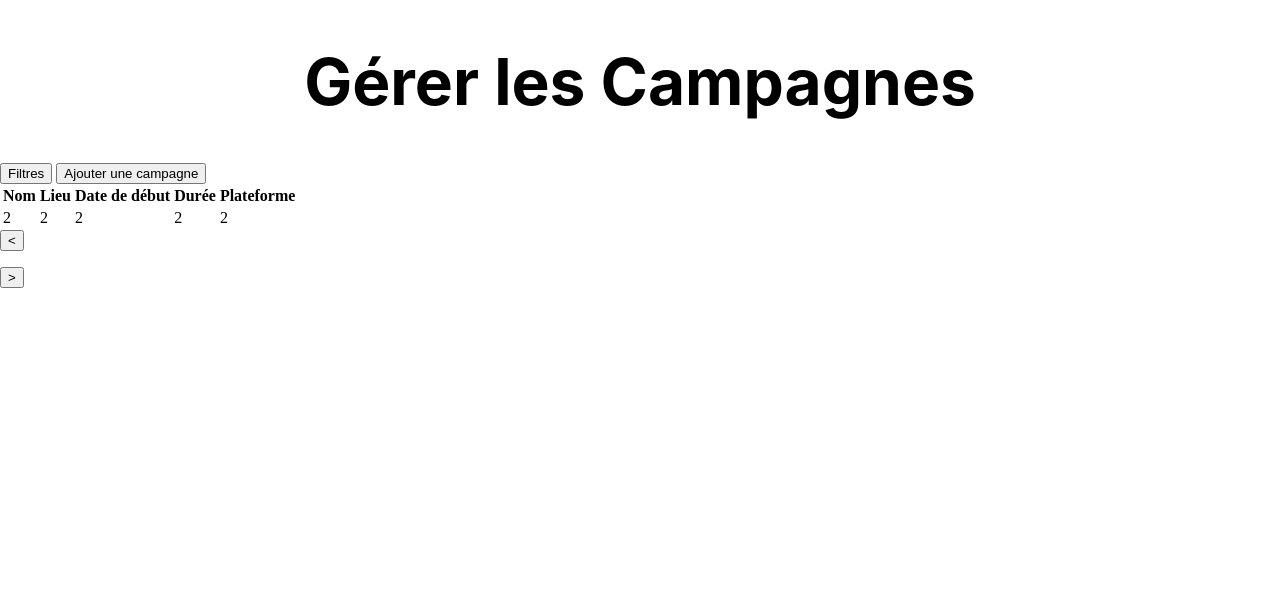
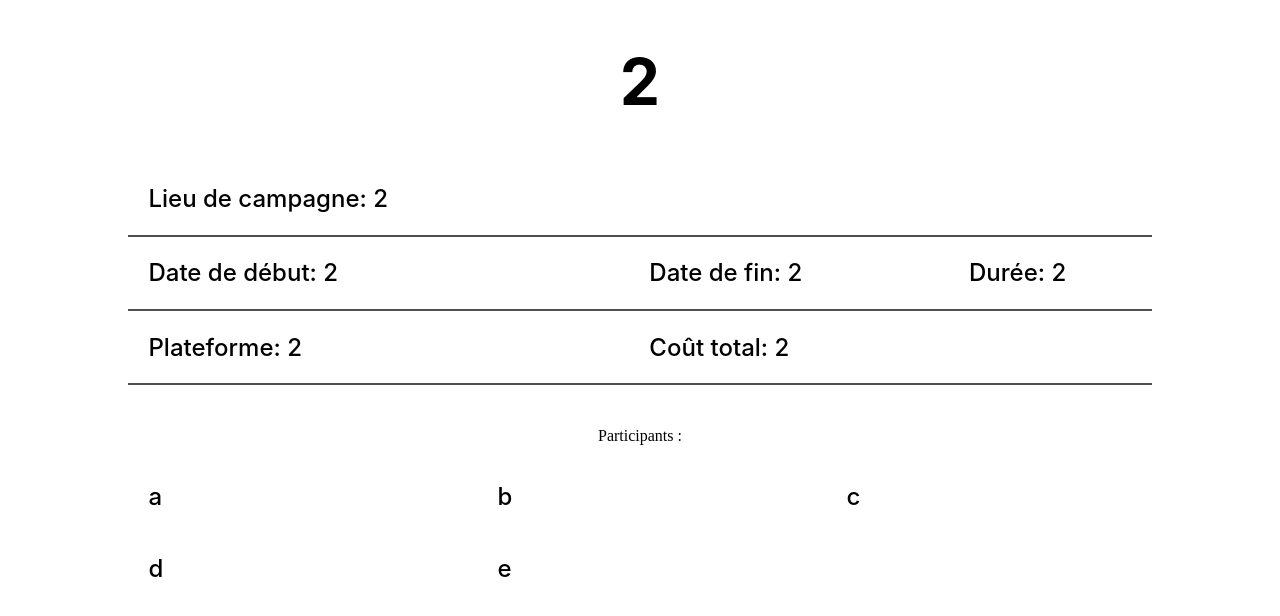
Before and after one commit to QuentinChaufour/SAE_S3_Jurassique_Groupe_W, a Flask app: page / in a window 1280 px wide. Shown: the part 91-707 px from the top of the page. Run offline with Flask 3, Linux system fonts and the light colour scheme.

Commit message:
added style to campaign templates

```diff
--- a/LaboDino/static/css/layout.css
+++ b/LaboDino/static/css/layout.css
@@ -5,6 +5,10 @@ body{
 
 .title{
     text-align: center;
+}
+
+h2{
+    text-align: left;
 }
 
 #navbar {
@@ -51,13 +55,13 @@ body{
     margin: 2vh;
 }
 
-#box_container{
+.box_container{
     display: flex;
     flex-direction: column;
     align-items: center;
 }
 
-#box_block{
+.box_block{
     margin-top: 2vh;
     padding: 2vh;
     width: 50vw;
@@ -114,3 +118,58 @@ body{
     align-items: center;
     margin: 5%;
 }
+
+.table-btn{
+    display: flex;
+    justify-content: center;
+    align-items: center;
+    width: 90%;
+    margin-bottom: 2%;
+    gap: 5%;
+}
+
+table {
+    width: 80%;
+    margin: 0 auto;
+}
+
+.btn-filter{
+    margin-right: 25%;
+    padding: 1%;
+}
+
+#btn-add-campaign{
+    flex-grow: 1;
+    margin-right: 35%;
+    padding: 1%;
+}
+
+.pagination{
+    display: flex;
+    justify-content: center;
+    align-items: center;
+    gap: 2rem;
+    margin-top: 2vh;
+}
+
+th {
+    padding: 1%;
+    text-align: center;
+}
+
+.table-borders {
+    width: 90%;
+}
+
+.table-borders-bottom td{
+    padding: 2%;
+}
+
+.table-borders-bottom {
+    width: 80%;
+    margin-bottom: 2%;
+}
+
+#participant-table td {
+    padding: 2%;
+}
--- a/LaboDino/static/css/style.css
+++ b/LaboDino/static/css/style.css
@@ -2,7 +2,16 @@
     background: #BEEAC5;
 }
 
-.title{
+.typographie {
+    color: #000;
+    font-family: Inter;
+    font-size: 2rem;
+    font-style: normal;
+    font-weight: 500;
+    line-height: 130%;
+}
+
+.title {
     color: #000;
     font-family: Inter;
     font-size: 64px;
@@ -100,3 +109,48 @@
 #budget-form-submit input:hover {
     background: rgb(123, 255, 185);
 }
+
+table {
+    border-collapse: collapse;
+}
+
+.table-borders tr {
+    border: 2px solid #4F4F4F;
+}
+
+.table-borders tr:not(.header-row):hover {
+    background-color: #494747;
+    transition: ease-in-out 0.3s;
+}
+
+.btn-filter {
+    border-radius: 9.075px;
+    background: #E2B362;
+}
+
+#btn-add-campaign {
+    border-radius: 20px;
+    background: rgba(20, 174, 92, 0.80);
+}
+
+.table-borders-bottom tr {
+    border-bottom: 2px solid #4F4F4F;
+}
+
+.table-borders-bottom td {
+    color: #000;
+    font-family: Inter;
+    font-size: 1.5rem;
+    font-style: normal;
+    font-weight: 500;
+    line-height: 130%;
+}
+
+#participant-table td {
+    color: #000;
+    font-family: Inter;
+    font-size: 1.5rem;
+    font-style: normal;
+    font-weight: 500;
+    line-height: 130%;
+}
--- a/LaboDino/templates/base_template.html
+++ b/LaboDino/templates/base_template.html
@@ -17,6 +17,8 @@
                 <ul>
                     <li>Langues</li>
                     <li>Menu</li>
+                    {% block retour %}
+                    {% endblock %}
                 </ul>
             </nav>
         </div>
--- a/LaboDino/templates/budget_page.html
+++ b/LaboDino/templates/budget_page.html
@@ -5,8 +5,8 @@
     <img src="{{ url_for('static', filename='image/logo.png') }}" alt="logo">
 </section>
 
-<div id="box_container">
-    <section id="box_block">
+<div class="box_container">
+    <section class="box_block">
         <h2>Fixer le budget mensuel</h2>
         <!-- Formulaire de definition du budget -->
         <form method="POST" role="form" action="{{ url_for('set_budget') }}">
--- a/LaboDino/templates/campaign_dashboard.html
+++ b/LaboDino/templates/campaign_dashboard.html
@@ -10,9 +10,9 @@
         <input type="button" value="Ajouter une campagne" id="btn-add-campaign" class="typographie">
     </section>
 
-    <table>
+    <table class="table-borders">
         <thead>
-            <tr>
+            <tr class="header-row">
                 <th>Nom</th>
                 <th>Lieu</th>
                 <th>Date de début</th>
@@ -33,7 +33,7 @@
         </tbody>
     </table>
 
-    <section class="table-btn">
+    <section class="pagination">
         <input type="button" value="<" class="pagination-btn typographie">
         <p>{{ page }}</p>
         <input type="button" value=">" class="pagination-btn typographie">
--- a/LaboDino/templates/campaign_details.html
+++ b/LaboDino/templates/campaign_details.html
@@ -5,25 +5,26 @@
 <div class="box_container">
     <h1 class="title">{{ campaign_id }}</h1>
 
-    <table>
+    <table class="table-borders-bottom">
         <tbody>
             <tr>
-                <td>{{ campaign_id}}</td>
+                <td>Lieu de campagne: {{ campaign_id}}</td>
             </tr>
             <tr>
-                <td>{{ campaign_id}}</td>
-                <td>{{ campaign_id}}</td>
-                <td>{{ campaign_id}}</td>
+                <td>Date de début: {{ campaign_id}}</td>
+                <td>Date de fin: {{ campaign_id}}</td>
+                <td>Durée: {{ campaign_id}}</td>
             </tr>
             <tr>
-                <td>{{ campaign_id}}</td>
-                <td>{{ campaign_id}}</td>
-                <td>{{ campaign_id}}</td>
+                <td>Plateforme: {{ campaign_id}}</td>
+                <td>Coût total: {{ campaign_id}}</td>
             </tr>
         </tbody>
     </table>
 
-    <table>
+    <p>Participants : </p>
+
+    <table id="participant-table">
         <tbody>
             <!-- dictionnaire des participants pour simplifier la répartition en ligne de 3 (max) -->
             {% for row,participant_row in participants.items() %}
--- a/LaboDino/templates/connexion.html
+++ b/LaboDino/templates/connexion.html
@@ -5,8 +5,8 @@
     <img src="{{ url_for('static', filename='image/logo.png') }}" alt="logo">
 </section>
 
-<div id="box_container">
-    <section id="box_block">
+<div class="box_container">
+    <section class="box_block">
         <h2>Login</h2>
         <!-- Formulaire de connexion -->
         <form method="POST" role="form" action="{{ url_for('login') }}">
--- a/LaboDino/views.py
+++ b/LaboDino/views.py
@@ -1,12 +1,12 @@
-from LaboDino.forms import LoginForm, BudgetForm
+from .forms import LoginForm, BudgetForm
 from .app import app
 from flask import render_template
 
-@app.route('/')
+@app.route("/")
 def home():
-    return render_template('campaign_dashboard.html', campaigns= [2], participants= {1:["a","b","c"],2:["d","e"]})
+    return render_template("campaign_details.html",campaign_id= 2 ,participants= {1:["a","b","c"],2:["d","e"]})
 
-@app.route('/login/', methods=['GET', 'POST'])
+@app.route("/login/", methods=["GET", "POST"])
 def login():
     """Affiche le formulaire de connexion et gère la soumission du formulaire."""
 
@@ -23,9 +23,9 @@ def login():
     print("test")
     print(form.id.data)
     print(form.password.data)
-    return render_template('connexion.html', form=form)
+    return render_template("connexion.html", form=form)
 
-@app.route('/budget/', methods=['GET', 'POST'])
+@app.route("/budget/", methods=["GET", "POST"])
 def set_budget():
     """Affiche le formulaire de définition du budget et gère la soumission du formulaire."""
 
@@ -38,15 +38,16 @@ def set_budget():
     print("Budget Form Data:", form.date.data, form.montant.data)
 
 
-    return render_template('budget_page.html', form=form)
+    return render_template("budget_page.html", form=form)
 
-@app.route('/campaigns/', methods=['GET', 'POST'])
+@app.route("/campaigns/", methods=["GET", "POST"])
 def get_campaigns():
-    """Affiche la page de présentation de l'ensembles des campagnes."""
+    """Affiche la page de présentation de l"ensembles des campagnes."""
 
-    return render_template('show_campaigns.html', campaigns= [2,46,67])
+    return render_template("campaign_dashboard.html", campaigns= [2,46,67])
 
-@app.route('/campaigns/<int:campaign_id>')
+@app.route("/campaigns/<int:campaign_id>")
 def campaign_detail(campaign_id):
-    """Affiche les détails d'une campagne spécifique."""
+    """Affiche les détails d"une campagne spécifique."""
     print(f"Campaign ID: {campaign_id}")
+    return render_template("campaign_details.html", campaign_id=campaign_id, participants= {1:["a","b","c"],2:["d","e"]})
```
